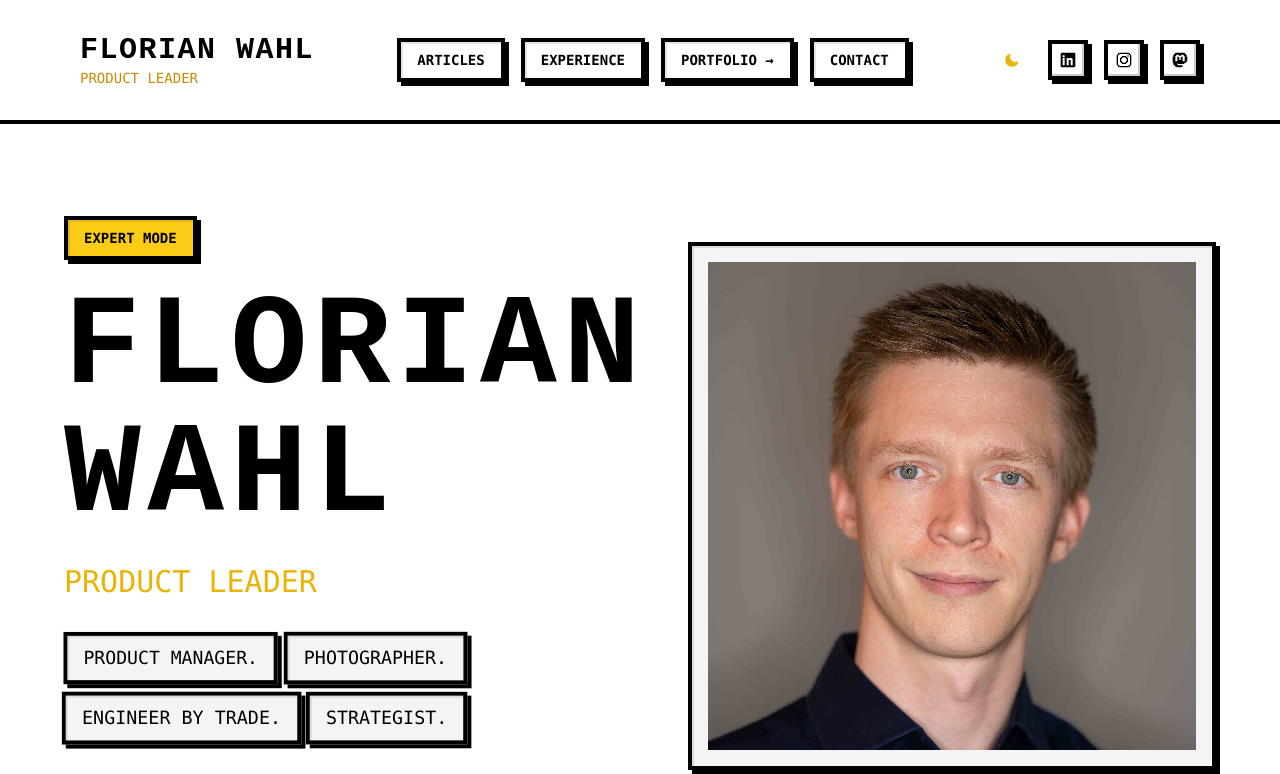
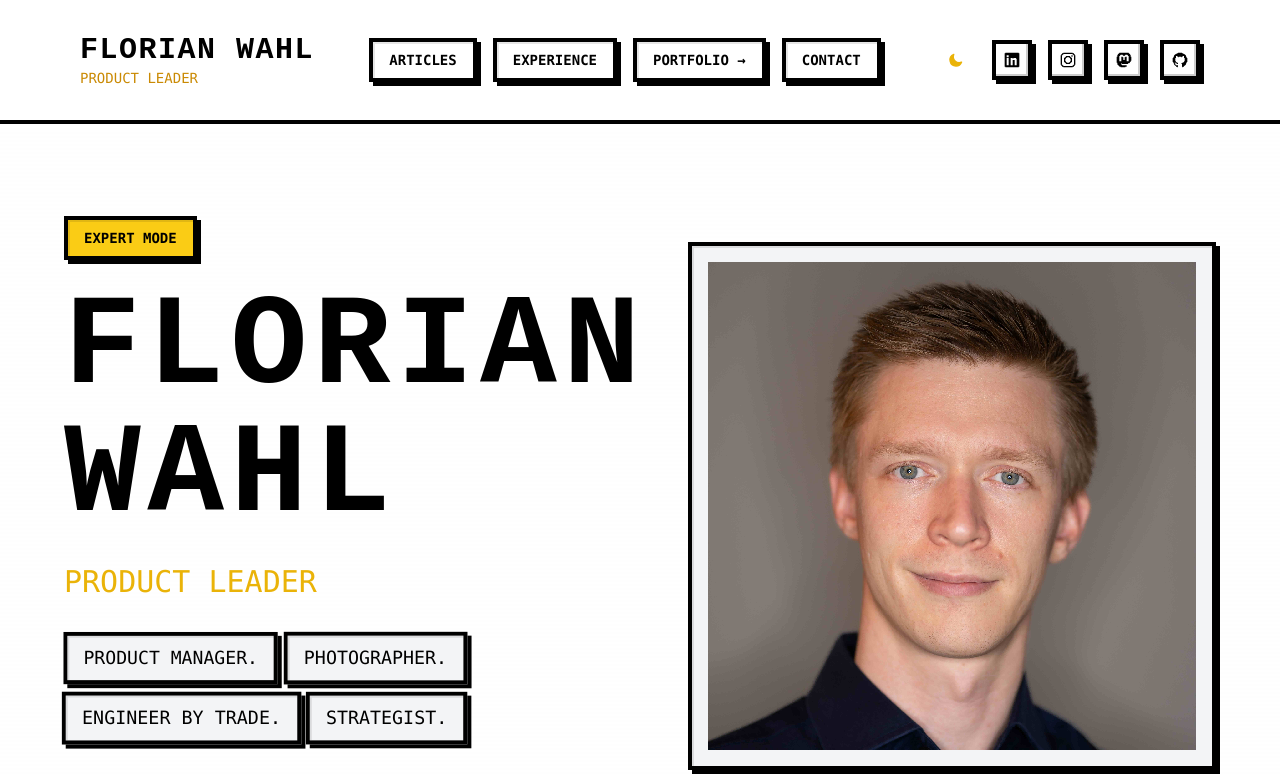
Before and after one commit to florian-wahl/wahlflorian.com, a Next.js app: page / in a window 1280 px wide. Shown: the top 774 px of the page. Built offline with nearby package versions, Linux system fonts and the light colour scheme; no server answers.

Commit message:
Added link to Github

```diff
--- a/components/SocialLinks.tsx
+++ b/components/SocialLinks.tsx
@@ -96,6 +96,27 @@ const SocialLinks: React.FC<SocialLinksProps> = ({
                     <path d="m22,7v-3h-1v-1h-1v-1h-1v-1H5v1h-1v1h-1v1h-1v3h-1v9h1v3h1v1h1v1h1v1h2v1h7v-1h2v-2h-7v-1h-1v-2h1v1h9v-1h2v-1h1v-1h1v-2h1v-6h-1Zm-3,7h-3v-7h-2v1h-1v4h-2v-4h-1v-1h-2v7h-3V6h1v-1h1v-1h3v1h1v1h2v-1h1v-1h3v1h1v1h1v8Z" fill="currentColor"/>
                 </svg>
             </a>
+
+            {/* GitHub */}
+            <a
+                href={userData.socialLinks.github}
+                target="_blank"
+                rel="noopener noreferrer"
+                className={`pixel-button bg-white text-black ${padding} hover:bg-gray-200 transition-colors`}
+                aria-label="GitHub"
+                onClick={() => handleSocialClick("GitHub", userData.socialLinks.github)}
+            >
+                <svg
+                    id="Github"
+                    width={iconSize}
+                    height={iconSize}
+                    viewBox="0 0 24 24"
+                    fill="currentColor"
+                    xmlns="http://www.w3.org/2000/svg"
+                >
+                    <polygon points="23 9 23 15 22 15 22 17 21 17 21 19 20 19 20 20 19 20 19 21 18 21 18 22 16 22 16 23 15 23 15 18 14 18 14 17 15 17 15 16 17 16 17 15 18 15 18 14 19 14 19 9 18 9 18 6 16 6 16 7 15 7 15 8 14 8 14 7 10 7 10 8 9 8 9 7 8 7 8 6 6 6 6 9 5 9 5 14 6 14 6 15 7 15 7 16 9 16 9 18 7 18 7 17 6 17 6 16 4 16 4 17 5 17 5 19 6 19 6 20 9 20 9 23 8 23 8 22 6 22 6 21 5 21 5 20 4 20 4 19 3 19 3 17 2 17 2 15 1 15 1 9 2 9 2 7 3 7 3 5 4 5 4 4 5 4 5 3 7 3 7 2 9 2 9 1 15 1 15 2 17 2 17 3 19 3 19 4 20 4 20 5 21 5 21 7 22 7 22 9 23 9" fill="currentColor"/>
+                </svg>
+            </a>
         </div>
     );
 };
--- a/constants/data.ts
+++ b/constants/data.ts
@@ -31,6 +31,7 @@ interface SocialLinks {
     twitter: string;
     linkedin: string;
     mastodon: string;
+    github: string;
 }
 
 interface UserData {
@@ -247,6 +248,7 @@ const userData: UserData = {
         twitter: "https://twitter.com/flwahl",
         linkedin: "https://www.linkedin.com/in/wahlflorian/",
         mastodon: "https://theforkiverse.com/@florian31",
+        github: "https://github.com/florian-wahl",
     },
     rainbowContent: [
         "Product Manager.",
```
